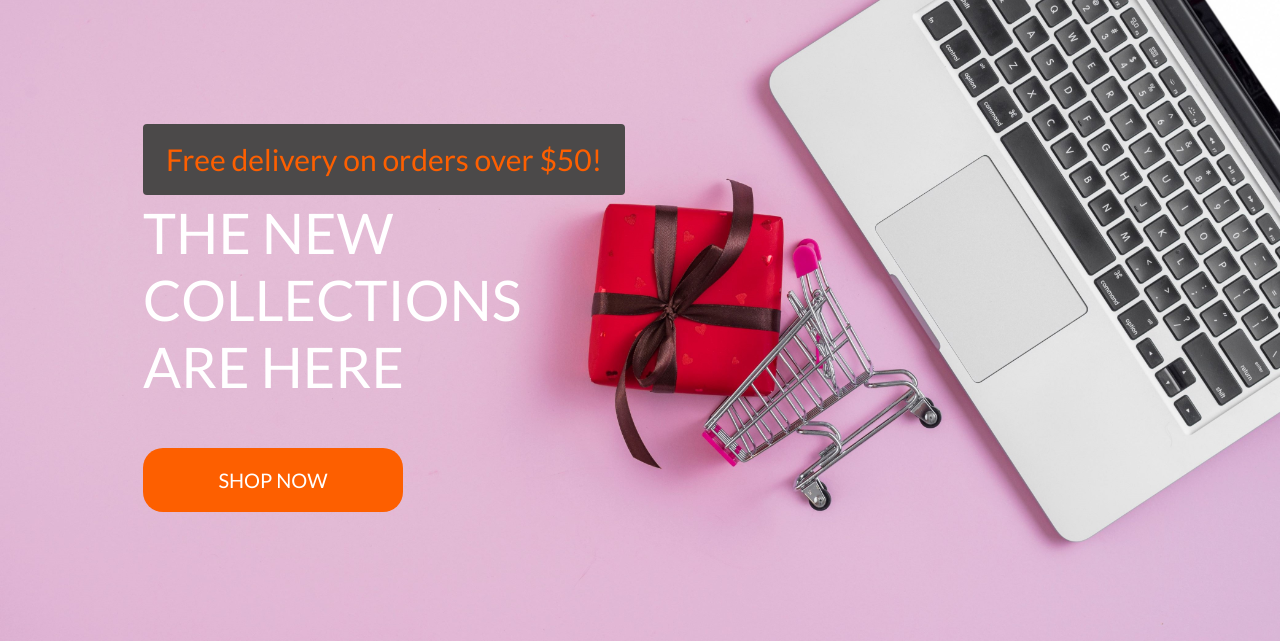
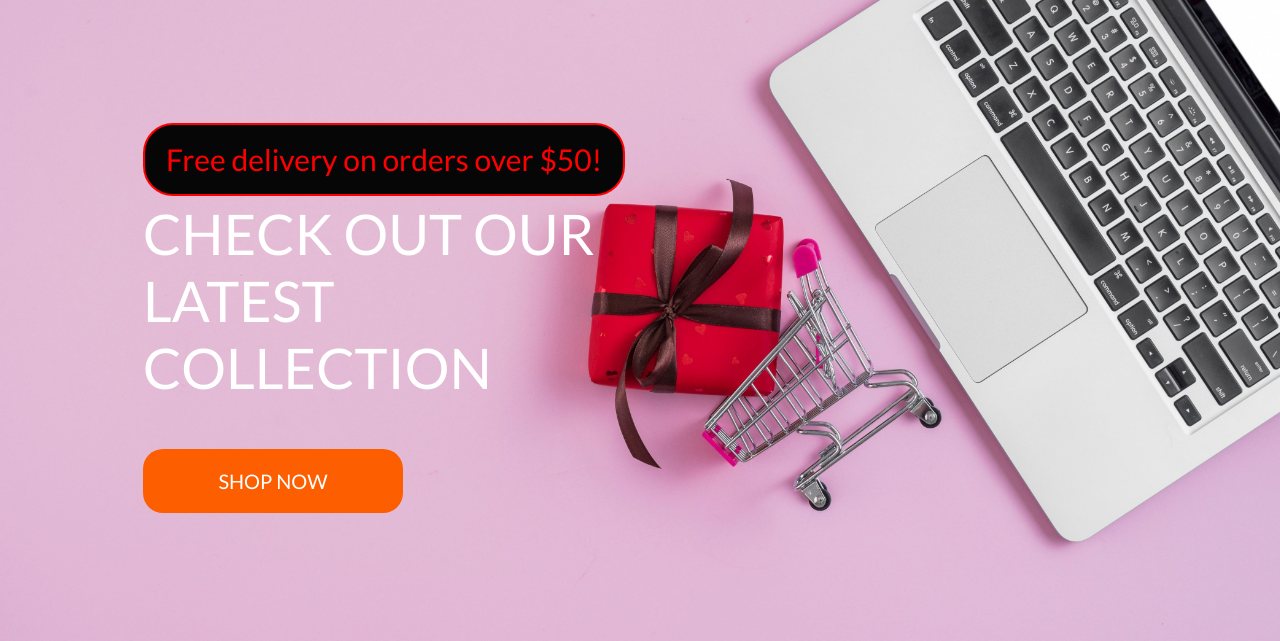
Before and after one commit to Marcopolo1975/PP-5, a Django app: page / in a window 1280 px wide. Shown: the part 142-783 px from the top of the page. Run offline with Django 3.2, Linux system fonts and the light colour scheme; some libraries are stand-ins or nearby versions.

Commit message:
add style to landing page

```diff
--- a/home/templates/home/index.html
+++ b/home/templates/home/index.html
@@ -15,7 +15,7 @@
             <div class="col-7 col-md-6 my-auto">
                 <div class="alert text-center text-bold my-1">Free delivery on orders over ${{ free_delivery_threshold }}!</div>
                 <h1 class="display-4 logo-font text-white">
-                    The new collections are here
+                    Check Out Our Latest Collection
                 </h1>
                 <div class="my-5">
                     <h4>
--- a/static/css/base.css
+++ b/static/css/base.css
@@ -28,9 +28,11 @@ body {
 }
 
 .alert {
-    background-color:rgb(75, 73, 73);
-    color: #fd5f00;
+    background-color:rgb(6, 6, 6);
+    color: red;
     font-size: 30px;;
+    border-radius: 30px;
+    border: 2px solid red;
 
 }
 
```
